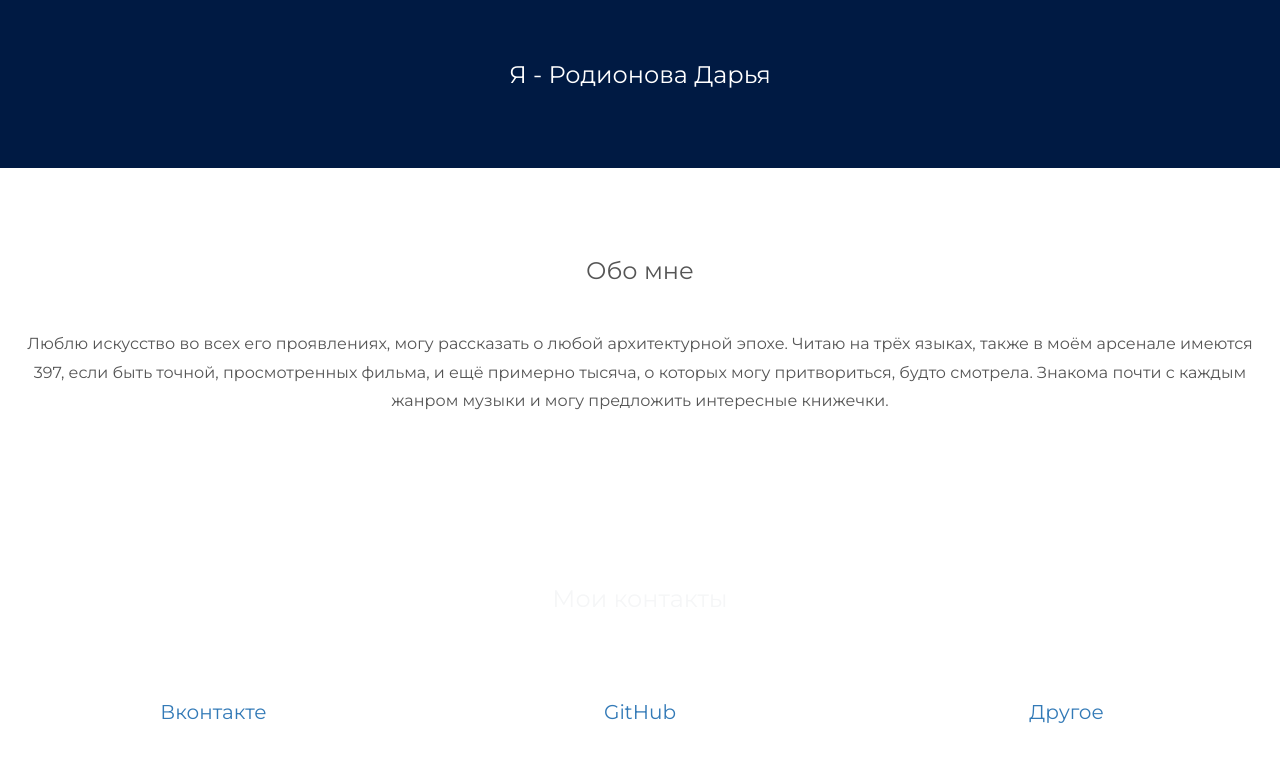
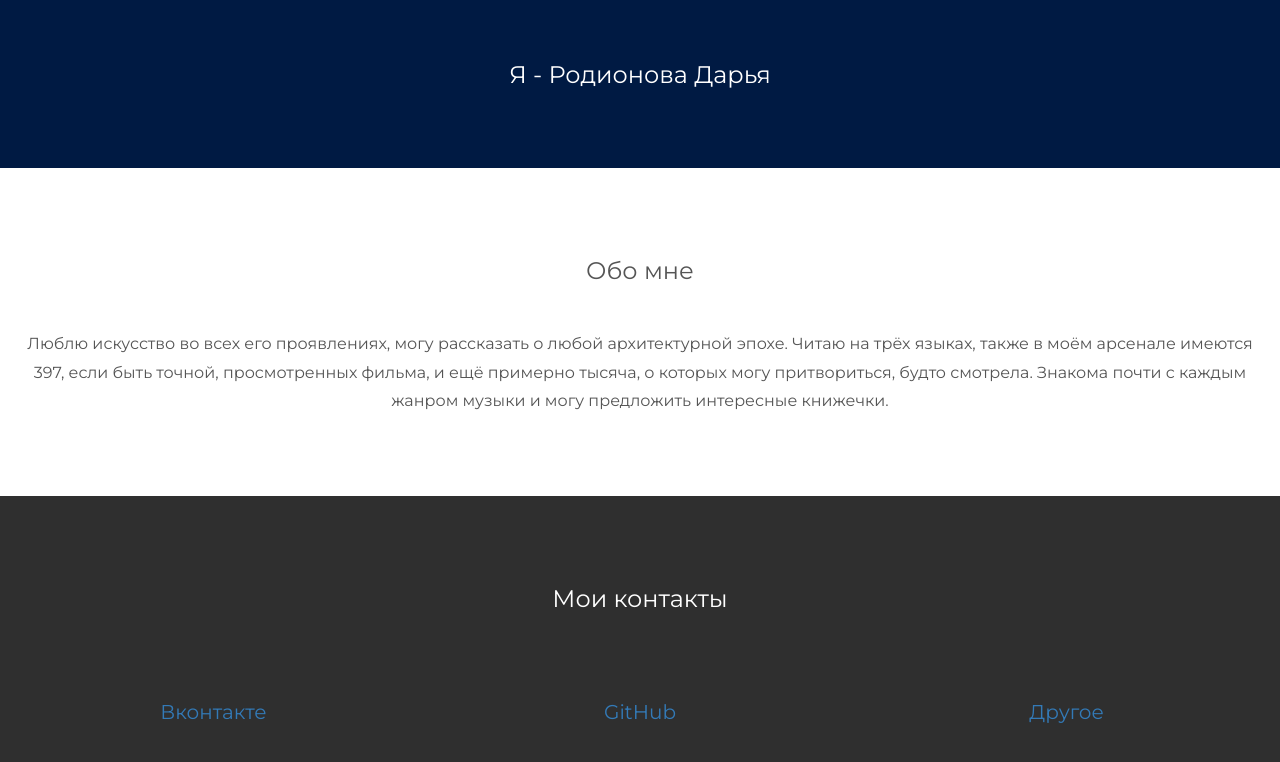
Before and after one commit to ddrodionova/webpage, a plain HTML site: page index.html in a window 1280 px wide. Shown: the part 624-1386 px from the top of the page. Drawn offline with nearby package versions, Linux system fonts and the light colour scheme.

Commit message:
Update index.html

```diff
--- a/index.html
+++ b/index.html
@@ -28,6 +28,11 @@
   .bg-3 {
       background-color: #ffffff; /* White */
       color: #555555;
+
+  }
+  .bg-4 {
+      background-color: #2f2f2f; /* Black Gray */
+      color: #ffffff;
 
   }
   .container-fluid {
```
